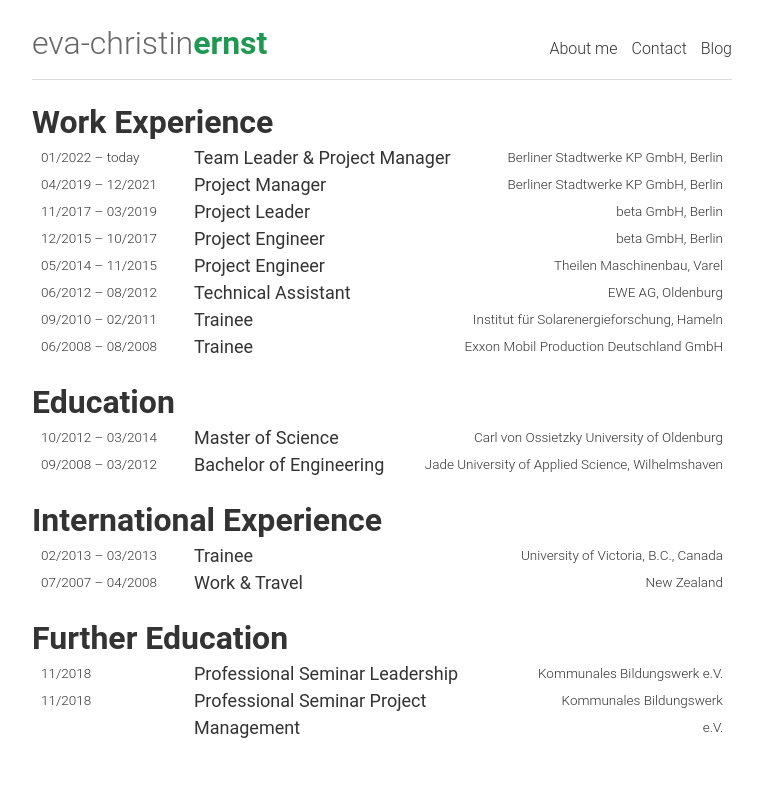
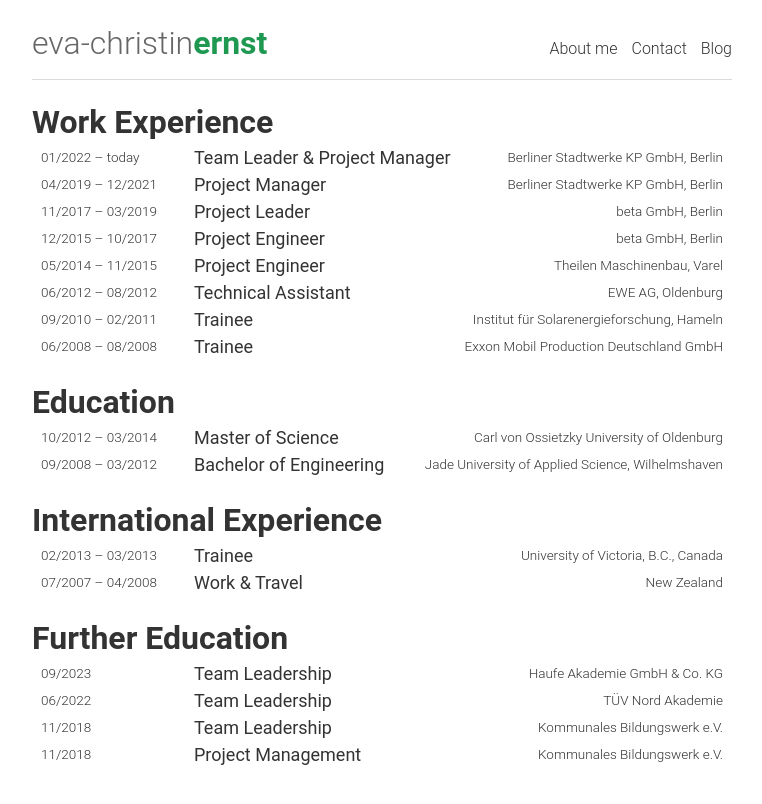
Before and after one commit to evafroehlich/website, a Jekyll site: the page built from about.md, in a window 1280 px wide. Shown: the top 804 px of the page, without its empty margins (258-1020 px from the left). Built offline with Jekyll 4.4.1, drawn with Linux system fonts in a browser that asks for light colours.

Commit message:
Update about.md
More Further education

```diff
--- a/about.md
+++ b/about.md
@@ -291,9 +291,55 @@
 <article class="experience">
   <a class="experience__teaser" href="#">
     <span class="experience__timerange">
+      09/2023
+    </span>
+    <h2 class="experience__position">Team Leadership</h2>
+    <span class="experience__company">Haufe Akademie GmbH & Co. KG</span>
+  </a>
+  <div class="experience__description">
+    <p><i>translated from german to english</i></p>
+    <h4 class="experience__thesis-header">Rhetoric for Managers</h4>
+    <p>
+     <li>Success factors of a winning speech</li>
+     <li>Targeted use of word choice, language expression and speaking style</li>
+     <li>Improving vocal and body language expression and impact potential</li>
+     <li>Acting effectively and cleverly with repartee</li>
+     <li>Reduction of speech inhibitions, optimisation of speaking confidence</li>
+     <li>Practising individual solutions</li>
+    </p>
+  </div>
+</article>
+<article class="experience">
+  <a class="experience__teaser" href="#">
+    <span class="experience__timerange">
+      06/2022
+    </span>
+    <h2 class="experience__position">Team Leadership</h2>
+    <span class="experience__company">TÜV Nord Akademie</span>
+  </a>
+  <div class="experience__description">
+    <p><i>translated from german to english</i></p>
+    <h4 class="experience__thesis-header">Leading and developing teams with methodology and social skills</h4>
+    <p>
+     <li>The basics of teamwork</li>
+     <li>Success factors and resistance in teamwork</li>
+     <li>Basics of successful communication in a team</li>
+     <li>Leading teams</li>
+     <li>Leadership styles and leadership behaviour</li>
+     <li>Employee motivation and team management</li>
+     <li>Efficient and effective teamwork</li>
+     <li>Clarifying conflicts in the team</li>
+     <li>Systematic problem solving in the team</li>
+     <li>Controlling and CIP in teamwork</li>
+    </p>
+  </div>
+</article>
+<article class="experience">
+  <a class="experience__teaser" href="#">
+    <span class="experience__timerange">
       11/2018
     </span>
-    <h2 class="experience__position">Professional Seminar Leadership</h2>
+    <h2 class="experience__position">Team Leadership</h2>
     <span class="experience__company">Kommunales Bildungswerk e.V.</span>
   </a>
   <div class="experience__description">
@@ -301,7 +347,7 @@
     <h4 class="experience__thesis-header">Acting successfully as a (junior) manager</h4>
     <p>
      The following focal points were covered and explained using practical examples:
-    <li>What expectations are placed on me as a manager?</li>
+     <li>What expectations are placed on me as a manager?</li>
      <li>How do I motivate employees through communication?</li>
      <li>The tool of leadership par excellence: the appraisal interview</li>
      <li>Challenging and encouraging employees through delegation</li>
@@ -310,12 +356,13 @@
     </p>
   </div>
 </article>
+
 <article class="experience">
   <a class="experience__teaser" href="#">
     <span class="experience__timerange">
       11/2018
     </span>
-    <h2 class="experience__position">Professional Seminar Project Management</h2>
+    <h2 class="experience__position">Project Management</h2>
     <span class="experience__company">Kommunales Bildungswerk e.V.</span>
   </a>
   <div class="experience__description">
```
